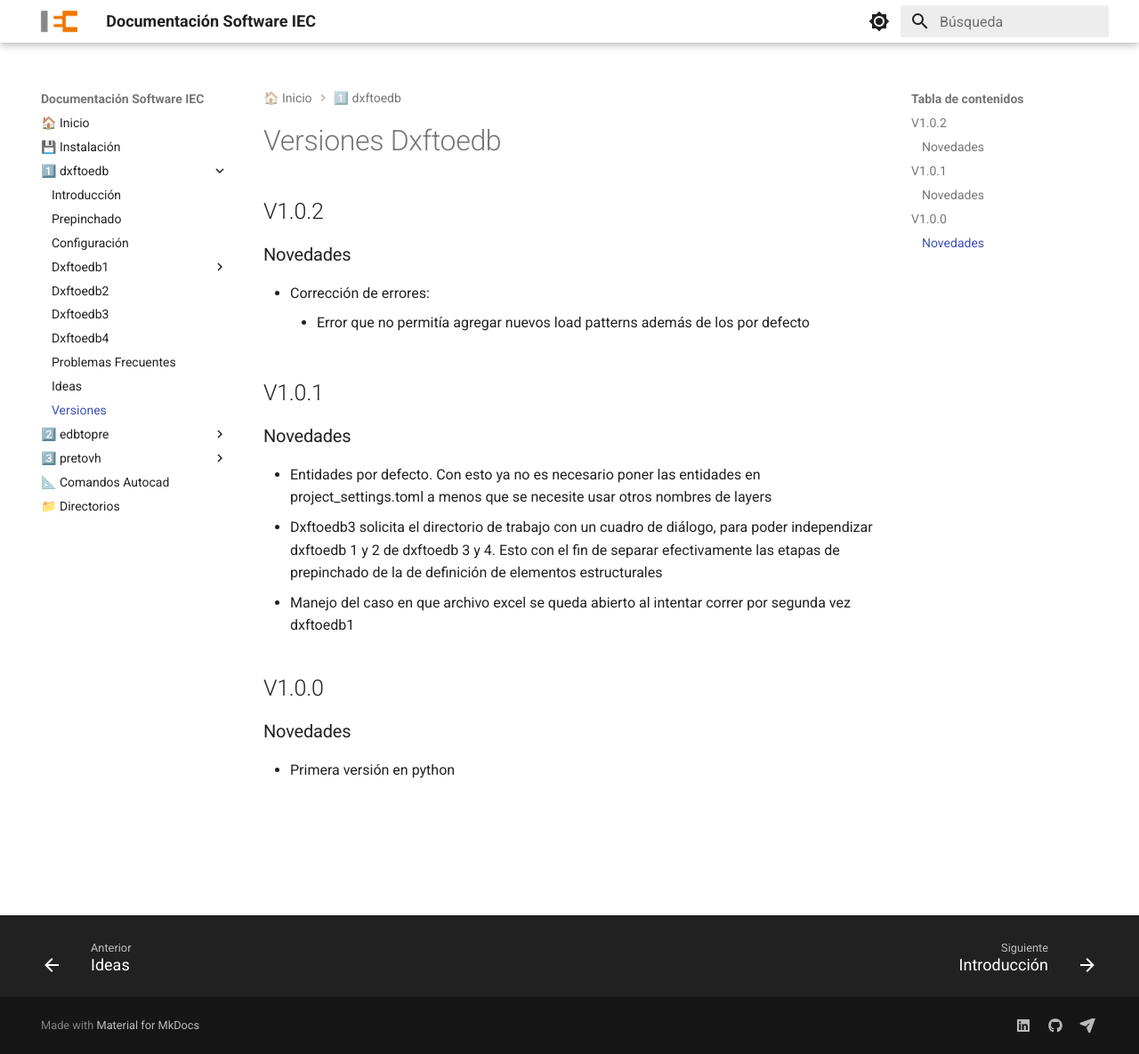
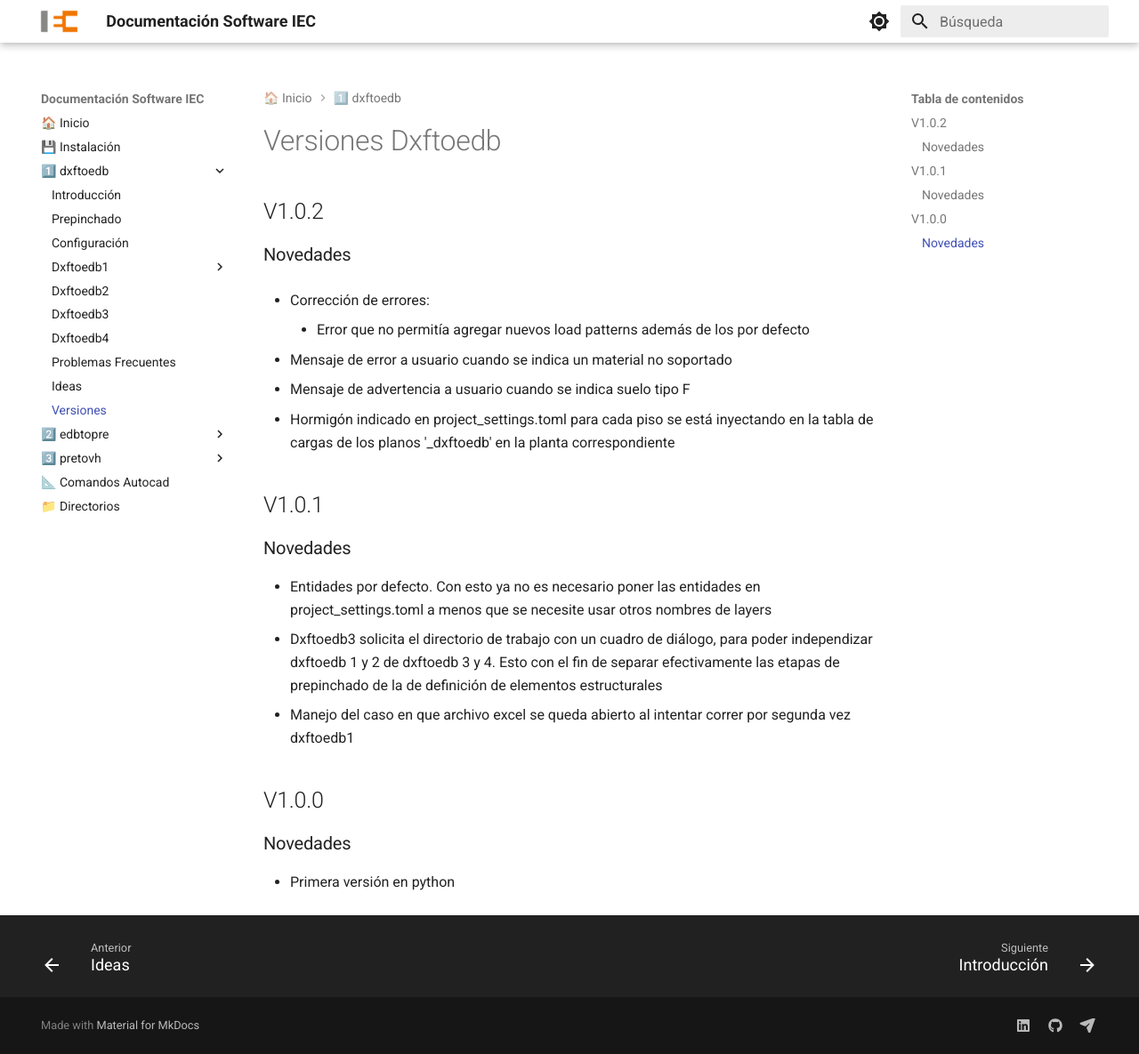
Before and after one commit to iec-ingenieria/documentacion, an MkDocs documentation site: the page built from docs/dxftoedb/versiones.md, in a window 1280 px wide and 1185 px high. Shown: the whole window at 89% size. Built offline with MkDocs 1.6.1 and Material for MkDocs 9.7.7, drawn with Linux system fonts in a browser that asks for light colours.

Commit message:
cambios en la version 1.0.2 de dxftoedb

```diff
--- a/docs/dxftoedb/versiones.md
+++ b/docs/dxftoedb/versiones.md
@@ -6,6 +6,10 @@
 
 - Corrección de errores:
     - Error que no permitía agregar nuevos load patterns además de los por defecto
+
+- Mensaje de error a usuario cuando se indica un material no soportado
+- Mensaje de advertencia a usuario cuando se indica suelo tipo F
+- Hormigón indicado en project_settings.toml para cada piso se está inyectando en la tabla de cargas de los planos '_dxftoedb' en la planta correspondiente
 
 ## V1.0.1
 
```
Also changed, not shown: docs/dxftoedb/configuracion.md (+2 -0 lines).
